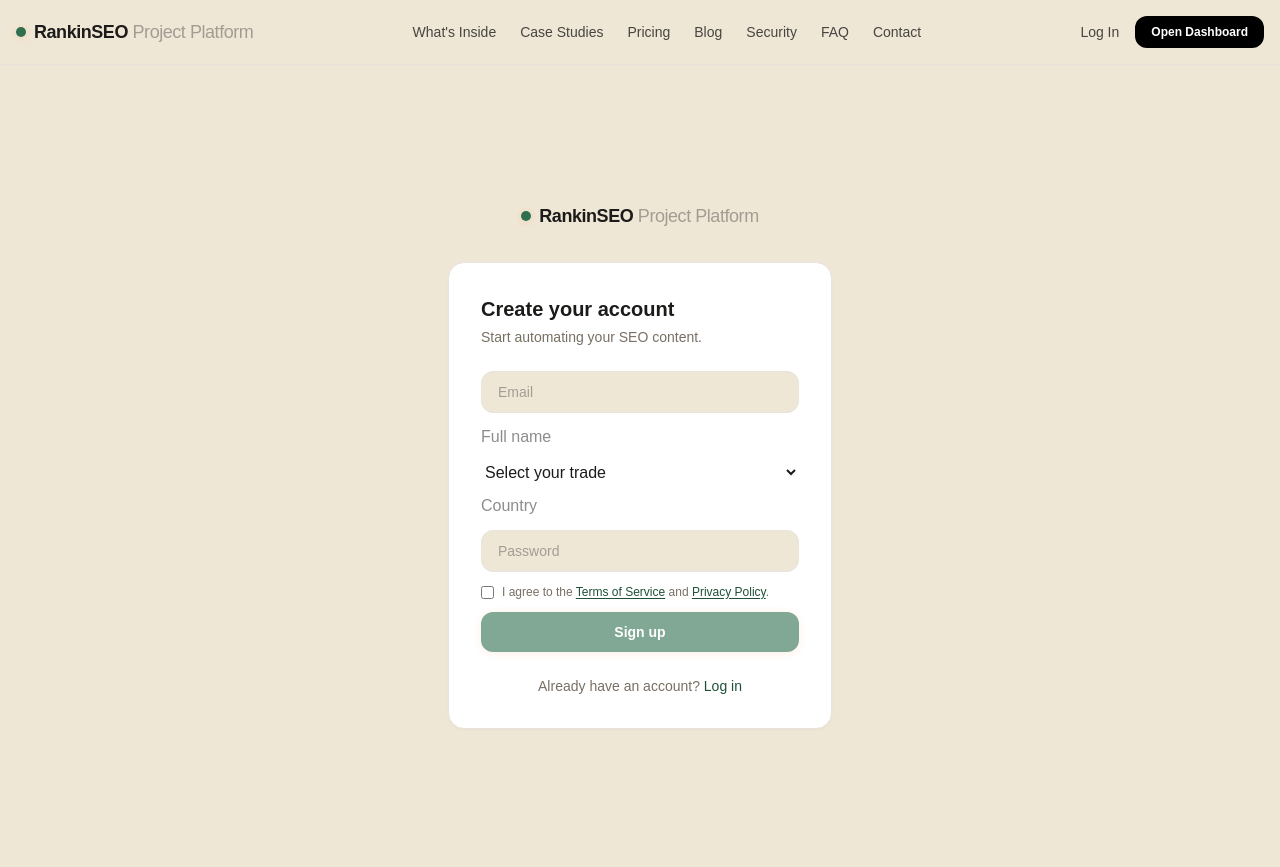
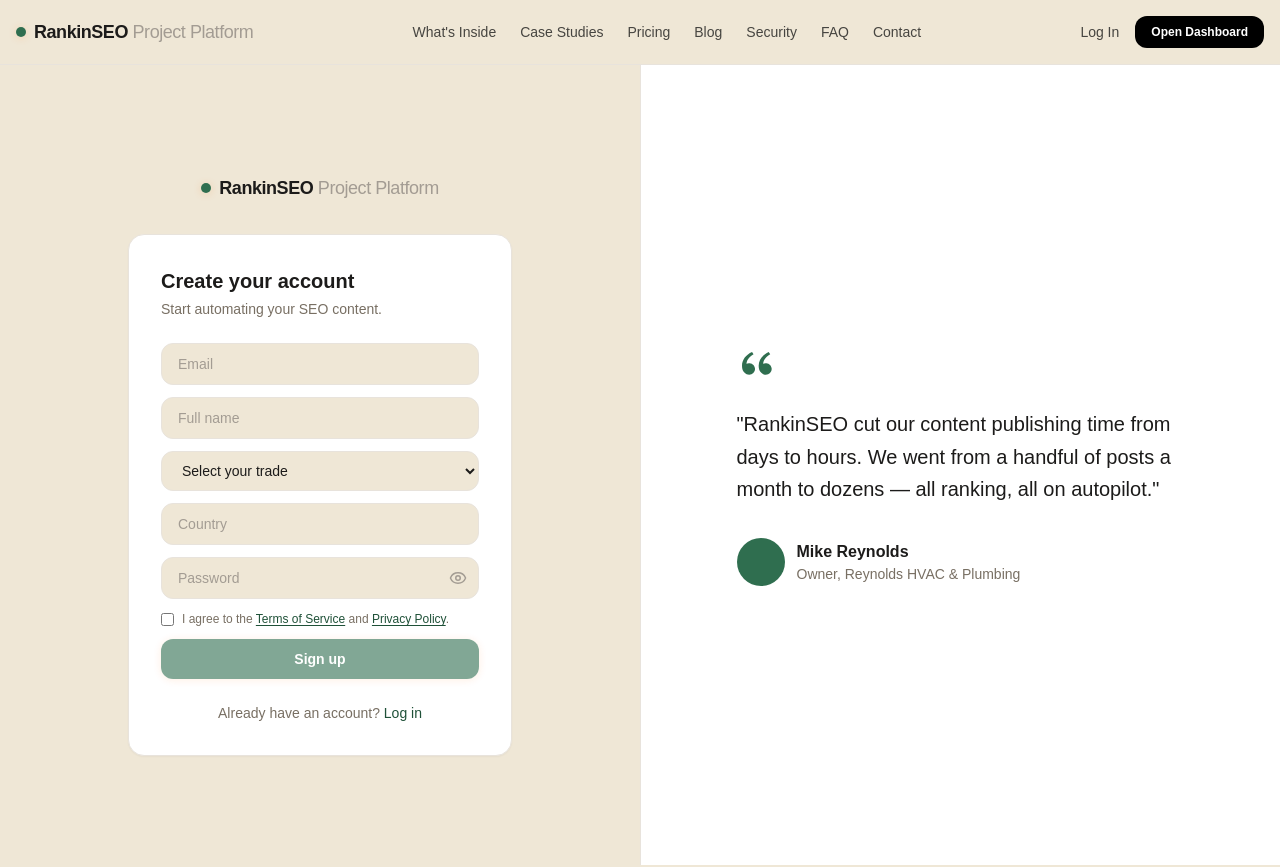
Before and after one commit to asgharshakir94-jpg/-my-seo-app, a Next.js app: page /signup in a window 1280 px wide. Shown: the top 867 px of the page. Built offline with nearby package versions, Linux system fonts and the light colour scheme.

Commit message:
Redesign signup page with split layout + testimonial, add password visibility toggle to login/signup

```diff
--- a/app/login/page.tsx
+++ b/app/login/page.tsx
@@ -3,10 +3,12 @@
 import { useState, Suspense } from 'react'
 import { useRouter, useSearchParams } from 'next/navigation'
 import { createClient } from '@/lib/supabase/client'
+import { Eye, EyeOff } from 'lucide-react'
 
 function LoginForm() {
   const [email, setEmail] = useState('')
   const [password, setPassword] = useState('')
+  const [showPassword, setShowPassword] = useState(false)
   const [error, setError] = useState('')
   const [loading, setLoading] = useState(false)
   const router = useRouter()
@@ -62,14 +64,26 @@ function LoginForm() {
               required
               className="w-full bg-paper border border-line rounded-md px-4 py-2.5 text-sm text-ink placeholder-sand focus:outline-none focus:ring-2 focus:ring-accent-from/30 focus:border-accent-from transition-all duration-200"
             />
+
+            <div className="relative">
               <input
-              type="password"
+                type={showPassword ? 'text' : 'password'}
                 placeholder="Password"
                 value={password}
                 onChange={(e) => setPassword(e.target.value)}
                 required
-              className="w-full bg-paper border border-line rounded-md px-4 py-2.5 text-sm text-ink placeholder-sand focus:outline-none focus:ring-2 focus:ring-accent-from/30 focus:border-accent-from transition-all duration-200"
+                className="w-full bg-paper border border-line rounded-md px-4 py-2.5 pr-10 text-sm text-ink placeholder-sand focus:outline-none focus:ring-2 focus:ring-accent-from/30 focus:border-accent-from transition-all duration-200"
               />
+              <button
+                type="button"
+                onClick={() => setShowPassword((prev) => !prev)}
+                tabIndex={-1}
+                className="absolute right-3 top-1/2 -translate-y-1/2 text-sand hover:text-ink transition-colors"
+                aria-label={showPassword ? 'Hide password' : 'Show password'}
+              >
+                {showPassword ? <EyeOff size={18} /> : <Eye size={18} />}
+              </button>
+            </div>
 
             {error && <p className="text-xs text-red-600">{error}</p>}
 
--- a/app/signup/page.tsx
+++ b/app/signup/page.tsx
@@ -3,10 +3,12 @@
 import { useState } from 'react'
 import { useRouter } from 'next/navigation'
 import { createClient } from '@/lib/supabase/client'
+import { Eye, EyeOff } from 'lucide-react'
 
 export default function SignupPage() {
   const [email, setEmail] = useState('')
   const [password, setPassword] = useState('')
+  const [showPassword, setShowPassword] = useState(false)
   const [error, setError] = useState('')
   const [loading, setLoading] = useState(false)
   const router = useRouter()
@@ -50,8 +52,13 @@ export default function SignupPage() {
     router.push('/login?message=Check your email to confirm your account')
   }
 
+  const inputClass =
+    "w-full bg-paper border border-line rounded-md px-4 py-2.5 text-sm text-ink placeholder-sand focus:outline-none focus:ring-2 focus:ring-accent-from/30 focus:border-accent-from transition-all duration-200"
+
   return (
-    <div className="min-h-screen bg-paper flex items-center justify-center px-4">
+    <div className="min-h-screen grid lg:grid-cols-2">
+      {/* LEFT: Signup form */}
+      <div className="flex items-center justify-center px-4 py-12 bg-paper">
         <div className="w-full max-w-sm">
           <div className="flex items-center justify-center space-x-2 mb-8">
             <span className="h-2.5 w-2.5 rounded-full bg-gradient-to-r from-accent-from to-accent-to shadow-accent" />
@@ -71,7 +78,7 @@ export default function SignupPage() {
                 value={email}
                 onChange={(e) => setEmail(e.target.value)}
                 required
-              className="w-full bg-paper border border-line rounded-md px-4 py-2.5 text-sm text-ink placeholder-sand focus:outline-none focus:ring-2 focus:ring-accent-from/30 focus:border-accent-from transition-all duration-200"
+                className={inputClass}
               />
               <input
                 type="text"
@@ -79,14 +86,14 @@ export default function SignupPage() {
                 value={fullName}
                 onChange={(e) => setFullName(e.target.value)}
                 required
-            className="w-full ..." // match your email input's className exactly
+                className={inputClass}
               />
 
               <select
                 value={trade}
                 onChange={(e) => setTrade(e.target.value)}
                 required
-            className="w-full ..." // match your input styling
+                className={inputClass}
               >
                 <option value="">Select your trade</option>
                 <option value="roofing">Roofing</option>
@@ -104,17 +111,30 @@ export default function SignupPage() {
                 value={country}
                 onChange={(e) => setCountry(e.target.value)}
                 required
-              className="w-full ..." // match your input styling
+                className={inputClass}
               />
+
+              <div className="relative">
                 <input
-              type="password"
+                  type={showPassword ? 'text' : 'password'}
                   placeholder="Password"
                   value={password}
                   onChange={(e) => setPassword(e.target.value)}
                   required
                   minLength={6}
-              className="w-full bg-paper border border-line rounded-md px-4 py-2.5 text-sm text-ink placeholder-sand focus:outline-none focus:ring-2 focus:ring-accent-from/30 focus:border-accent-from transition-all duration-200"
+                  className={`${inputClass} pr-10`}
                 />
+                <button
+                  type="button"
+                  onClick={() => setShowPassword((prev) => !prev)}
+                  tabIndex={-1}
+                  className="absolute right-3 top-1/2 -translate-y-1/2 text-sand hover:text-ink transition-colors"
+                  aria-label={showPassword ? 'Hide password' : 'Show password'}
+                >
+                  {showPassword ? <EyeOff size={18} /> : <Eye size={18} />}
+                </button>
+              </div>
+
               <label className="flex items-start gap-2 text-xs text-slate">
                 <input
                   type="checkbox"
@@ -154,5 +174,27 @@ export default function SignupPage() {
           </div>
         </div>
       </div>
+
+      {/* RIGHT: Testimonial */}
+      <div className="hidden lg:flex flex-col justify-center bg-surface border-l border-line px-12 py-12">
+        <div className="max-w-md mx-auto">
+          <svg className="w-10 h-10 text-accent-from mb-6" fill="currentColor" viewBox="0 0 24 24">
+            <path d="M4.583 17.321C3.553 16.227 3 15 3 13.011c0-3.5 2.457-6.637 6.03-8.188l.893 1.378c-3.335 1.804-3.987 4.145-4.247 5.621.537-.278 1.24-.375 1.929-.311 1.804.167 3.226 1.648 3.226 3.489a3.5 3.5 0 01-3.5 3.5c-1.073 0-2.099-.49-2.748-1.179zm10 0C13.553 16.227 13 15 13 13.011c0-3.5 2.457-6.637 6.03-8.188l.893 1.378c-3.335 1.804-3.987 4.145-4.247 5.621.537-.278 1.24-.375 1.929-.311 1.804.167 3.226 1.648 3.226 3.489a3.5 3.5 0 01-3.5 3.5c-1.073 0-2.099-.49-2.748-1.179z" />
+          </svg>
+
+          <p className="text-xl text-ink leading-relaxed font-medium">
+            "RankinSEO cut our content publishing time from days to hours. We went from a handful of posts a month to dozens — all ranking, all on autopilot."
+          </p>
+
+          <div className="mt-8 flex items-center gap-3">
+            <div className="w-12 h-12 rounded-full bg-gradient-to-r from-accent-from to-accent-to" />
+            <div>
+              <p className="font-semibold text-ink">Mike Reynolds</p>
+              <p className="text-sm text-slate">Owner, Reynolds HVAC & Plumbing</p>
+            </div>
+          </div>
+        </div>
+      </div>
+    </div>
   )
 }
```
Lines whose indentation alone changed are shown as unchanged.
